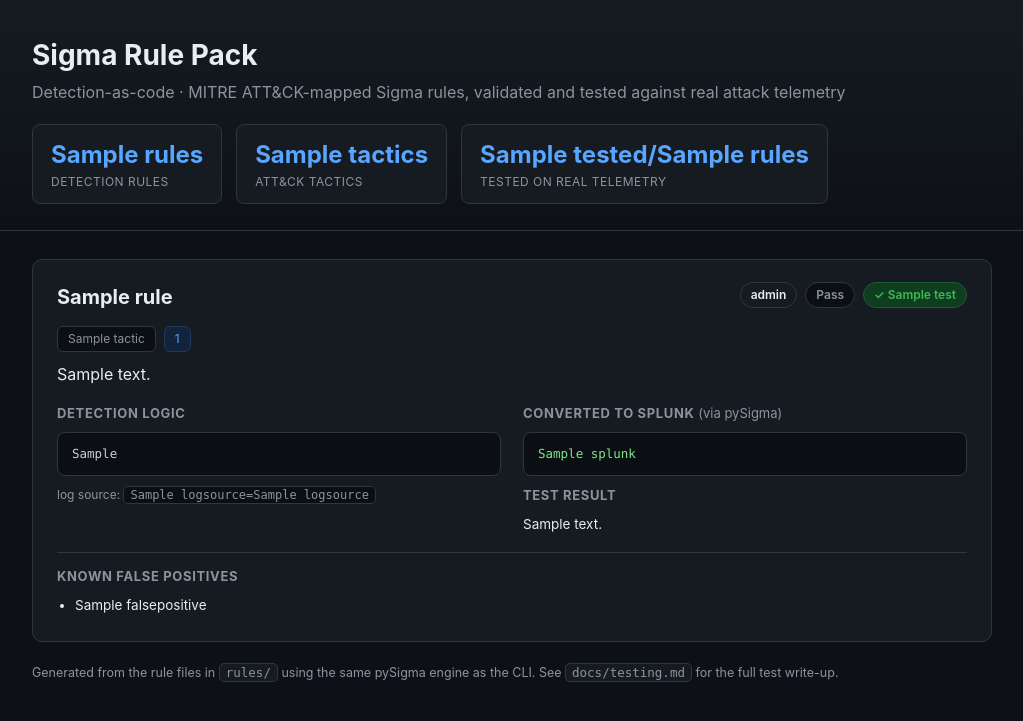
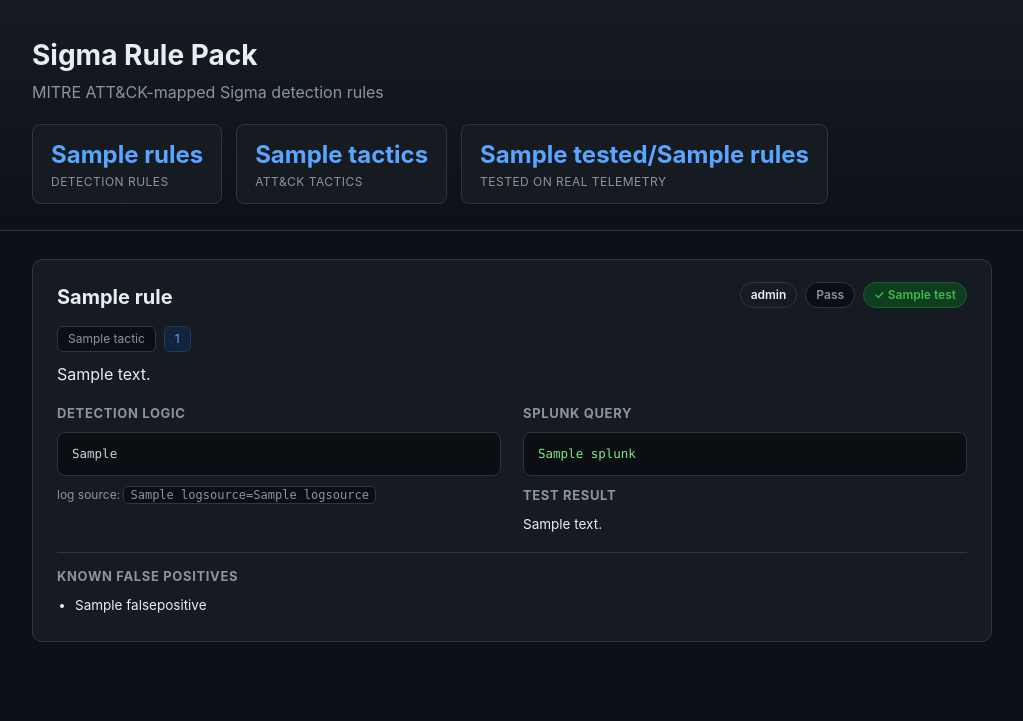
Before and after one commit to yusufkuzey95/Sigma-Rule-Pack, a Flask app: template webapp/templates/index.html in a window 1280 px wide. Shown: the top 721 px of the page, without its empty margins (128-1151 px from the left). Run offline with Flask 3, Linux system fonts and the light colour scheme; the template is opened without the code that fills it: most values are stand-ins (such as "Sample title", 1, 10 or a date in 2020).

Commit message:
Web dashboard: trim explanatory text, keep it a clean showcase

```diff
--- a/webapp/templates/index.html
+++ b/webapp/templates/index.html
@@ -10,7 +10,7 @@
     <header class="topbar">
         <div class="wrap">
             <h1>Sigma Rule Pack</h1>
-            <p class="tagline">Detection-as-code &middot; MITRE ATT&amp;CK-mapped Sigma rules, validated and tested against real attack telemetry</p>
+            <p class="tagline">MITRE ATT&amp;CK-mapped Sigma detection rules</p>
             <div class="stats">
                 <div class="stat"><span class="num">{{ summary.rules }}</span><span class="lbl">detection rules</span></div>
                 <div class="stat"><span class="num">{{ summary.tactics }}</span><span class="lbl">ATT&amp;CK tactics</span></div>
@@ -47,7 +47,7 @@
                     </p>
                 </div>
                 <div class="col">
-                    <h3>Converted to Splunk <span class="sub">(via pySigma)</span></h3>
+                    <h3>Splunk query</h3>
                     <pre class="code splunk">{{ rule.splunk }}</pre>
 
                     {% if rule.test %}
@@ -68,9 +68,5 @@
         </section>
         {% endfor %}
     </main>
-
-    <footer class="wrap">
-        <p>Generated from the rule files in <code>rules/</code> using the same pySigma engine as the CLI. See <code>docs/testing.md</code> for the full test write-up.</p>
-    </footer>
 </body>
 </html>
```
